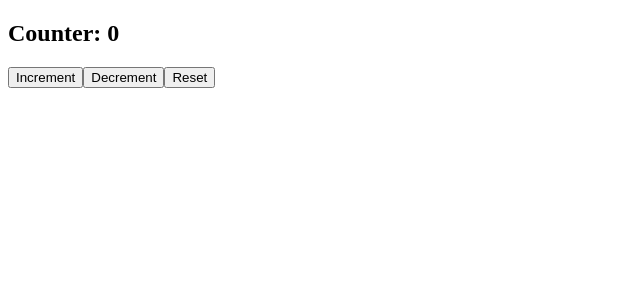
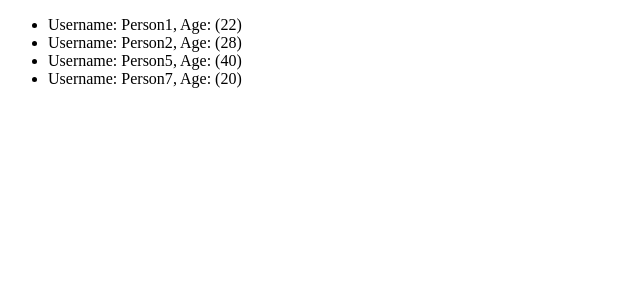
Before and after one commit to AdilSadigov/Develhope-React-Exercises, a React (Create React App) app in the folder exercise-app/: page / in a window 1280 px wide. Shown: the top 300 px of the page, without its empty margins (0-640 px from the left). Built offline with nearby package versions, Linux system fonts and the light colour scheme.

Commit message:
added useMemo exercise

```diff
--- a/exercise-app/src/App.js
+++ b/exercise-app/src/App.js
@@ -2,12 +2,23 @@ import React from "react";
 import { ClickCounter } from "./ClickCounter";
 import { ClickTracker } from "./ClickTracker";
 import { Counter } from "./Counter";
+import { FilteredList } from "./FilteredList";
 import { GithubUser } from "./GithubUser";
 import { GithubUserList } from "./GithubUserList";
 import { InteractiveWelcome } from "./InteractiveWelcome";
 import { Login } from "./Login";
 import { Welcome } from "./Welcome";
 
+const users = [
+   {id: 1, name: 'Person1', age: 22},
+   {id: 2, name: 'Person2', age: 28},
+   {id: 3, name: 'Person3', age: 16},
+   {id: 4, name: 'Person4', age: 14},
+   {id: 5, name: 'Person5', age: 40},
+   {id: 6, name: 'Person6', age: 17},
+   {id: 7, name: 'Person7', age: 20},
+];
+
 export function App() {
-    return <ClickCounter/>
+    return <FilteredList list={users}/>
 }
--- /dev/null
+++ b/exercise-app/src/FilteredList.js
@@ -0,0 +1,15 @@
+import React, { useMemo } from 'react';
+
+export function FilteredList({ list }) {
+    const filteredList = useMemo(() => list.filter(user => user.age > 18), [list]);
+
+    return (
+        <ul>
+            {filteredList.map(user => (
+                <li key={user.id}>
+                    Username: {user.name}, Age: ({user.age})
+                </li>
+            ))}
+        </ul>
+    );
+}
```
